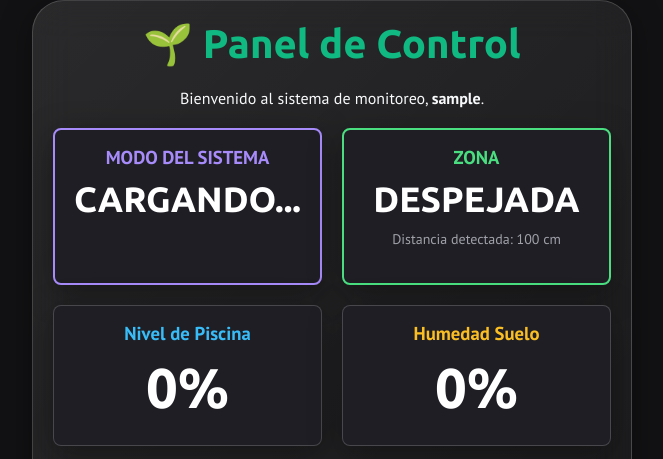
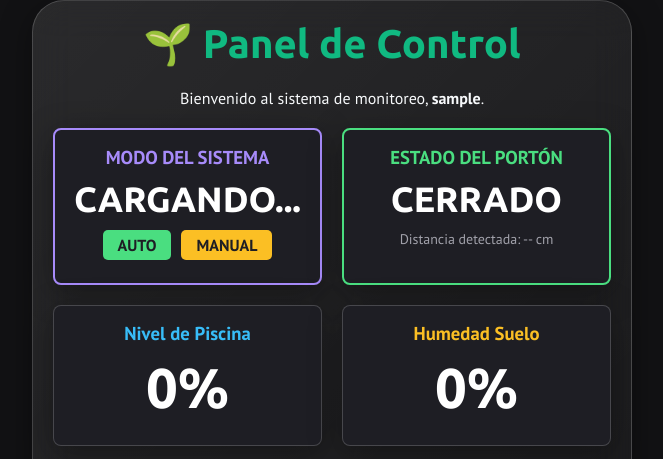
Before and after one commit to NathanaelPerez02/Finca-Inteligente-IoT, a PHP site: page /principal.php in a window 1280 px wide. Shown: the top 459 px of the page, without its empty margins (308-971 px from the left). Run offline with PHP 8.4, Linux system fonts and the light colour scheme; the visitor is signed in with stand-in values (Sample User, id 1); data that the repository does not hold is empty.

Commit message:
Agregando función de activar y desactivar el modo desde la web y arreglando abrir tranquera

```diff
--- a/get_datos.php
+++ b/get_datos.php
@@ -13,7 +13,7 @@
 $usuario_actual = $_SESSION['usuario'];
 
 // Consultamos los datos, incluyendo el modo
-$consulta = mysqli_query($conn, "SELECT humedad_actual, agua_actual, acceso_actual, modo_actual FROM usuarios WHERE usuario = '$usuario_actual'");
+$consulta = mysqli_query($conn, "SELECT humedad_actual, agua_actual, acceso_actual, modo_actual, estado_tranquera FROM usuarios WHERE usuario = '$usuario_actual'");
 
 // Se los enviamos al JavaScript
 if ($datos = mysqli_fetch_assoc($consulta)) {
@@ -22,7 +22,8 @@
         "humedad_actual" => (int)$datos['humedad_actual'],
         "agua_actual" => (int)$datos['agua_actual'],
         "acceso_actual" => (int)$datos['acceso_actual'],
-        "modo_actual" => (int)$datos['modo_actual']
+        "modo_actual" => (int)$datos['modo_actual'],
+        "estado_tranquera" => (int)$datos['estado_tranquera']
     ]);
 } else {
     echo json_encode(["error" => "Usuario no encontrado"]);
--- a/principal.php
+++ b/principal.php
@@ -81,12 +81,16 @@
             <div id="tarjeta_modo" class="card" style="border: 2px solid #a78bfa; width: 100%;">
                 <h3 style="color: #a78bfa; margin-bottom: 5px;">MODO DEL SISTEMA</h3>
                 <h1 id="estado_modo" style="font-size: 2.2rem; margin: 10px 0; color: white;">CARGANDO...</h1>
+                <div style="display: flex; gap: 10px; justify-content: center; margin-top: 10px;">
+                    <button onclick="ejecutarAccion('cambiar_modo', 0)" style="background: #4ade80; color: #1e1e24; border: none; padding: 5px 15px; border-radius: 5px; cursor: pointer; font-weight: bold;">AUTO</button>
+                    <button onclick="ejecutarAccion('cambiar_modo', 1)" style="background: #fbbf24; color: #1e1e24; border: none; padding: 5px 15px; border-radius: 5px; cursor: pointer; font-weight: bold;">MANUAL</button>
+                </div>
             </div>
 
             <div id="tarjeta_acceso" class="card" style="border: 2px solid #4ade80; width: 100%;">
-                <h3 id="titulo_acceso" style="color: #4ade80; margin-bottom: 5px;">ZONA</h3>
-                <h1 id="estado_acceso" style="font-size: 2.2rem; margin: 10px 0; color: white;">DESPEJADA</h1>
-                <p id="distancia_real" style="color: #a1a1aa; font-size: 14px;">Distancia detectada: <?php echo $distancia_inicial; ?> cm</p>
+                <h3 id="titulo_acceso" style="color: #4ade80; margin-bottom: 5px;">ESTADO DEL PORTÓN</h3>
+                <h1 id="estado_puerta" style="font-size: 2.2rem; margin: 10px 0; color: white;">CERRADO</h1>
+                <p id="distancia_real" style="color: #a1a1aa; font-size: 14px;">Distancia detectada: -- cm</p>
             </div>
 
             <div class="card">
@@ -209,10 +213,13 @@
 
                         let distancia = parseInt(datos.acceso_actual) || 100;
                         let modo = parseInt(datos.modo_actual) || 0; // 0 = Auto, 1 = Manual
+                        let tranquera_abierta = parseInt(datos.estado_tranquera) || 0; // 0 = Cerrada, 1 = Abierta
 
                         // LÓGICA DEL MODO
                         let uiModo = document.getElementById('estado_modo');
                         let tarjetaModo = document.getElementById('tarjeta_modo');
+
+
 
                         if(modo === 0) {
                             uiModo.innerText = "AUTOMÁTICO";
@@ -229,6 +236,7 @@
                         let tituloAcceso = document.getElementById('titulo_acceso');
                         let textoEstado = document.getElementById('estado_acceso');
                         let textoDistancia = document.getElementById('distancia_real');
+                        let textoPuerta = document.getElementById('estado_puerta');
 
                         textoDistancia.innerText = "Distancia detectada: " + distancia + " cm";
 
@@ -241,12 +249,24 @@
                             tarjetaAcceso.classList.add("card-ocupada-anim");
                         }
                         else {
-                            tituloAcceso.innerText = "ACCESO LIBRE";
+                            tituloAcceso.innerText = "ZONA";
                             tituloAcceso.style.color = "#4ade80";
-                            textoEstado.innerText = "DESPEJADO";
+                            textoEstado.innerText = "DESPEJADA";
                             textoEstado.style.color = "#ffffff";
                             tarjetaAcceso.style.borderColor = "#4ade80";
                             tarjetaAcceso.classList.remove("card-ocupada-anim");
+                        }
+
+                        if (tranquera_abierta === 1) {
+                            textoPuerta.innerText = "ABIERTO";
+                            textoPuerta.style.color = "#f87171";
+                            tarjetaAcceso.style.borderColor = "#f87171";
+                            tituloAcceso.style.color = "#f87171";
+                        } else {
+                            textoPuerta.innerText = "CERRADO";
+                            textoPuerta.style.color = "#4ade80";
+                            tarjetaAcceso.style.borderColor = "#4ade80";
+                            tituloAcceso.style.color = "#4ade80";
                         }
                     }
                 })
@@ -271,6 +291,7 @@
                 payload.uid = document.getElementById('uid_tarjeta').value;
                 payload.descripcion = document.getElementById('desc_tarjeta').value;
                 payload.password = document.getElementById('pass_tarjeta').value;
+                payload.modo = extraData;
                 if(!payload.uid || !payload.password) return alert("UID y Contraseña son obligatorios");
             }
 
```
Also changed, not shown: api_sensores.php (+27 -33 lines), procesar_seguridad.php (+14 -12 lines).
